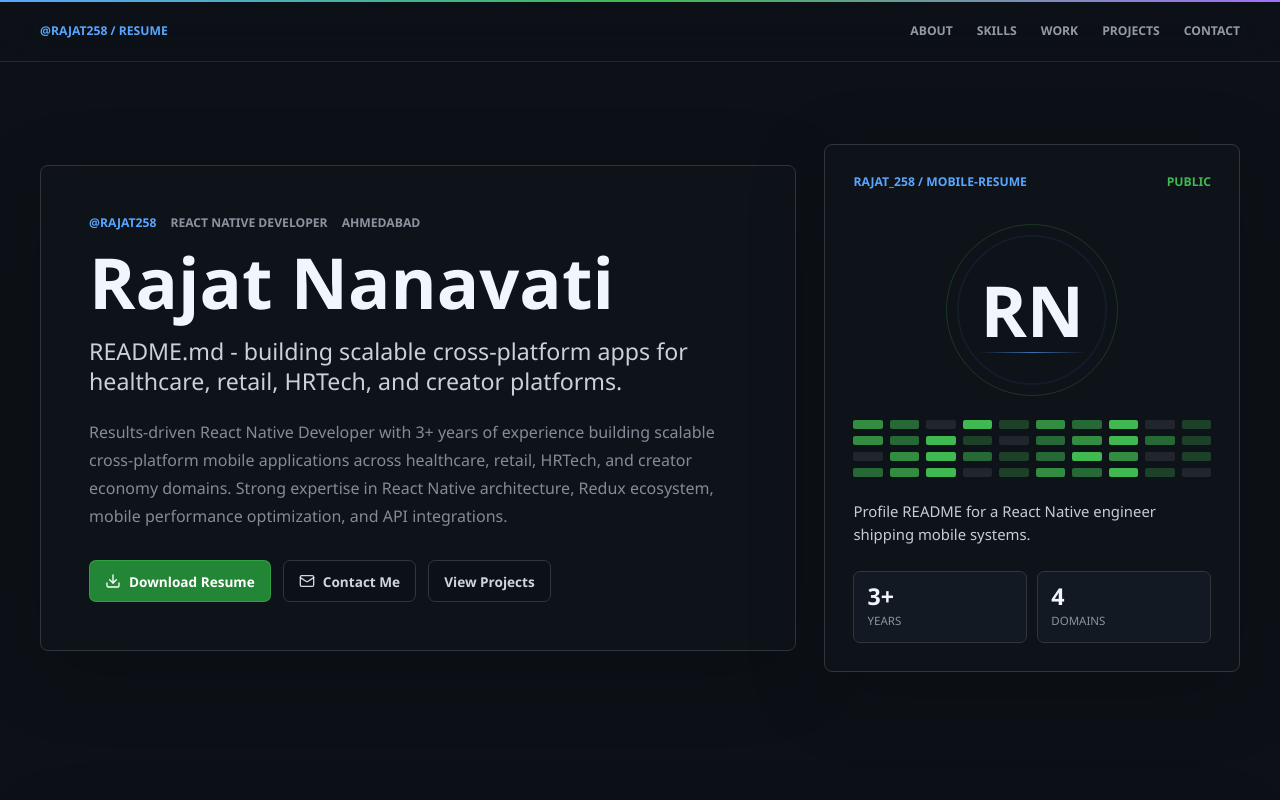
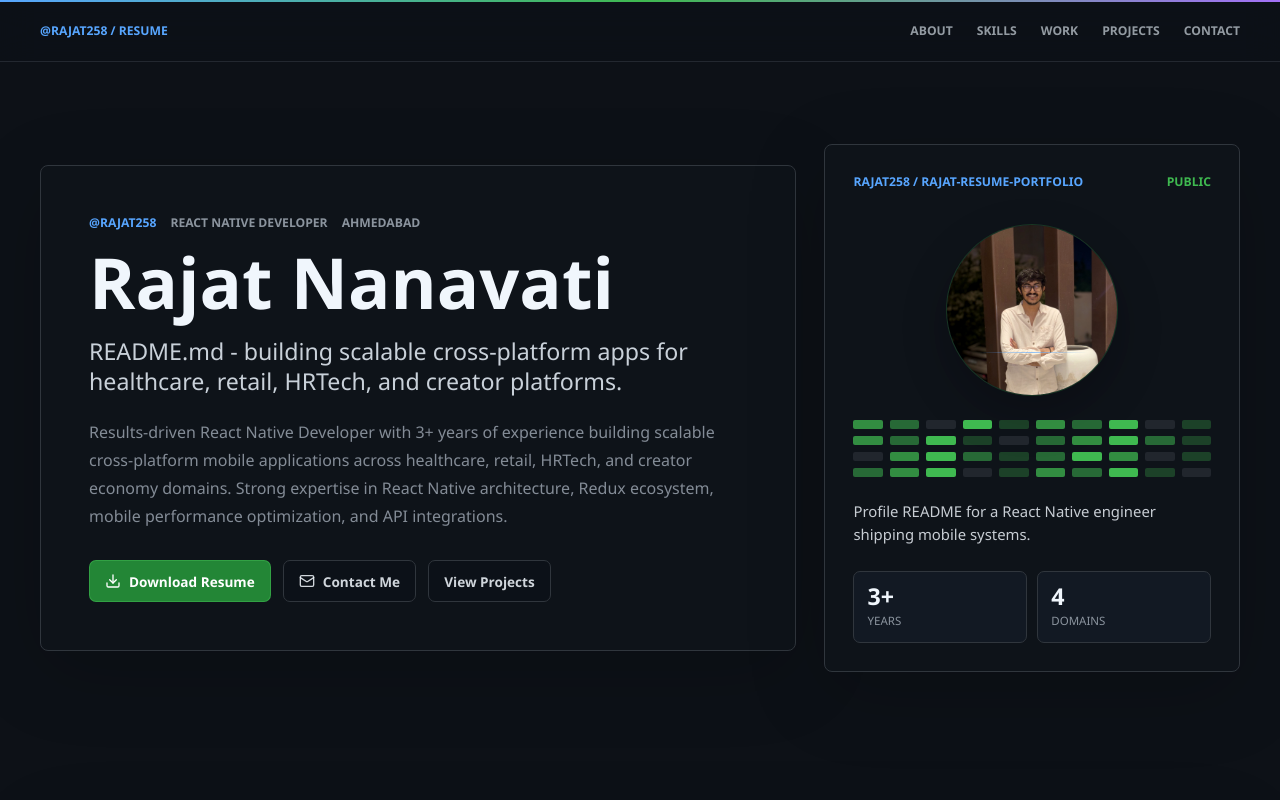
Before and after one commit to rajat258/rajat-resume-portfolio, a React (Vite) app: page / in a window 1280 px wide. Shown: the top 800 px of the page. Built offline with nearby package versions, Linux system fonts and the light colour scheme; a web font is replaced by a local one.

Commit message:
Update portfolio content and profile visual

```diff
--- a/src/components/TypewriterLoader.jsx
+++ b/src/components/TypewriterLoader.jsx
@@ -3,7 +3,7 @@ import { motion } from "framer-motion";
 import { ease } from "../config/animations";
 
 export function TypewriterLoader({ onDone }) {
-  const command = "npx react-native init RajatPortfolio...";
+  const command = "npx react-native init rajat-resume...";
   const [text, setText] = useState("");
   const [exiting, setExiting] = useState(false);
 
--- a/src/data/resume.js
+++ b/src/data/resume.js
@@ -64,8 +64,10 @@ export const aboutContent = {
 export const heroContent = {
   roleLabel: "React Native Developer",
   locationLabel: "Ahmedabad",
-  resumeRepo: "rajat_258 / mobile-resume",
+  resumeRepo: "rajat258 / rajat-resume-portfolio",
   repoVisibility: "public",
+  photo: "/rajat-profile.jpg",
+  photoAlt: "Rajat Nanavati",
   cardCopy: "Profile README for a React Native engineer shipping mobile systems.",
   downloadLabel: "Download Resume",
   contactLabel: "Contact Me",
@@ -179,6 +181,13 @@ export const projects = [
     description:
       "Built a React Native testing application for validating custom modules, native integrations, reusable mobile components, and device compatibility.",
   },
+  {
+    title: "rajat-resume-portfolio",
+    href: "https://github.com/rajat258/rajat-resume-portfolio",
+    meta: "React / Vite / Framer Motion / CI-CD",
+    description:
+      "Built a minimal animated resume portfolio with modular React components, separated content configuration, Vercel deployment, and GitHub-based CI/CD workflows. Live at rajat-resume-portfolio.vercel.app.",
+  },
 ];
 
 export const credentials = [
--- a/src/sections/Hero.jsx
+++ b/src/sections/Hero.jsx
@@ -35,7 +35,9 @@ export function Hero({ ready }) {
           <span>{heroContent.resumeRepo}</span>
           <span>{heroContent.repoVisibility}</span>
         </div>
-        <div className="initials-mark">RN</div>
+        <div className="profile-photo-frame">
+          <img src={heroContent.photo} alt={heroContent.photoAlt} />
+        </div>
         <ContributionGraph ready={ready} />
         <p>{heroContent.cardCopy}</p>
         <div className="stats-grid">
--- a/src/sections/Projects.jsx
+++ b/src/sections/Projects.jsx
@@ -8,16 +8,13 @@ export function Projects({ ready }) {
     <section id="projects" className="section-shell">
       <SectionHeader ready={ready} {...sectionMeta.projects} />
       <div className="project-grid">
-        {projects.map((project, index) => {
-          const isWide = project.title === "rn-groot";
-
-          return (
+        {projects.map((project, index) => (
           <Reveal
-              className={`project-card${isWide ? " project-card-wide" : ""}`}
+            className="project-card"
             key={project.title}
             delay={index * 0.045}
             ready={ready}
-              variant={isWide ? "scale" : index % 2 === 0 ? "slideLeft" : "slideRight"}
+            variant={index % 2 === 0 ? "slideLeft" : "slideRight"}
           >
             <a href={project.href} target="_blank" rel="noreferrer">
               <div className="project-head">
@@ -28,8 +25,7 @@ export function Projects({ ready }) {
               <p>{project.description}</p>
             </a>
           </Reveal>
-          );
-        })}
+        ))}
       </div>
     </section>
   );
--- a/src/styles.css
+++ b/src/styles.css
@@ -524,30 +524,35 @@ h3 {
   color: var(--green);
 }
 
-.initials-mark {
+.profile-photo-frame {
   position: relative;
   overflow: hidden;
-  display: grid;
-  place-items: center;
   width: 172px;
   aspect-ratio: 1;
   margin: 10px auto 0;
   border: 1px solid rgba(63, 185, 80, 0.22);
   border-radius: 50%;
-  color: var(--text);
-  font-family: var(--font-display);
-  font-size: 4.4rem;
-  font-weight: 700;
+  background: #0d1117;
+  box-shadow: inset 0 0 0 1px rgba(88, 166, 255, 0.14), 0 18px 46px rgba(0, 0, 0, 0.24);
 }
 
-.initials-mark::before,
-.initials-mark::after {
+.profile-photo-frame img {
+  width: 100%;
+  height: 100%;
+  display: block;
+  object-fit: cover;
+  object-position: 50% 39%;
+  filter: saturate(0.82) contrast(1.05);
+}
+
+.profile-photo-frame::before,
+.profile-photo-frame::after {
   content: "";
   position: absolute;
   pointer-events: none;
 }
 
-.initials-mark::before {
+.profile-photo-frame::before {
   inset: 12px;
   border: 1px solid rgba(88, 166, 255, 0.24);
   border-radius: 50%;
@@ -555,7 +560,7 @@ h3 {
   animation: rn-pulse 3.8s ease-in-out infinite;
 }
 
-.initials-mark::after {
+.profile-photo-frame::after {
   left: 18%;
   right: 18%;
   height: 1px;
@@ -903,40 +908,12 @@ h3 {
   transition: transform 0.3s ease, border-color 0.3s ease, background 0.3s ease;
 }
 
-.project-card-wide {
-  grid-column: 1 / -1;
-  min-height: 184px;
-}
-
 .project-card a {
   display: flex;
   flex-direction: column;
   gap: 14px;
   height: 100%;
   padding: 24px;
-}
-
-.project-card-wide a {
-  display: grid;
-  grid-template-columns: minmax(220px, 0.75fr) minmax(0, 1.25fr);
-  grid-template-areas:
-    "head copy"
-    "meta copy";
-  align-content: center;
-  column-gap: 36px;
-}
-
-.project-card-wide .project-head {
-  grid-area: head;
-}
-
-.project-card-wide span {
-  grid-area: meta;
-}
-
-.project-card-wide p {
-  grid-area: copy;
-  align-self: center;
 }
 
 .project-head {
@@ -1129,9 +1106,8 @@ h3 {
     width: 100%;
   }
 
-  .initials-mark {
+  .profile-photo-frame {
     width: 154px;
-    font-size: 3.8rem;
   }
 
   .section-header {
@@ -1148,15 +1124,6 @@ h3 {
   .skill-grid,
   .project-grid {
     grid-template-columns: 1fr;
-  }
-
-  .project-card-wide {
-    grid-column: auto;
-  }
-
-  .project-card-wide a {
-    display: flex;
-    gap: 14px;
   }
 
   .timeline-head {
```
Also changed, not shown: public/Rajat_Nanavati_RN.md (+14 -3 lines), public/rajat-profile.jpg (added), 1 other file (tests, documents, lock files or other folders). Lines whose indentation alone changed are shown as unchanged.
